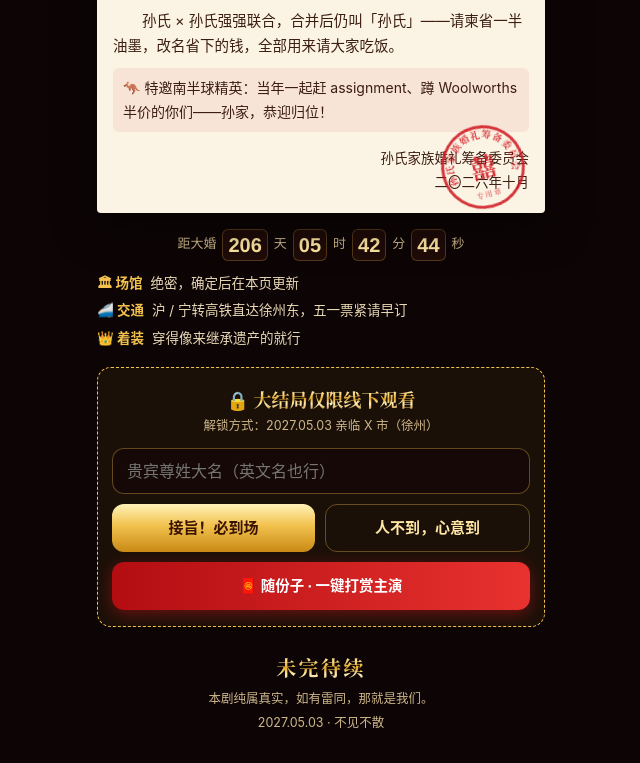
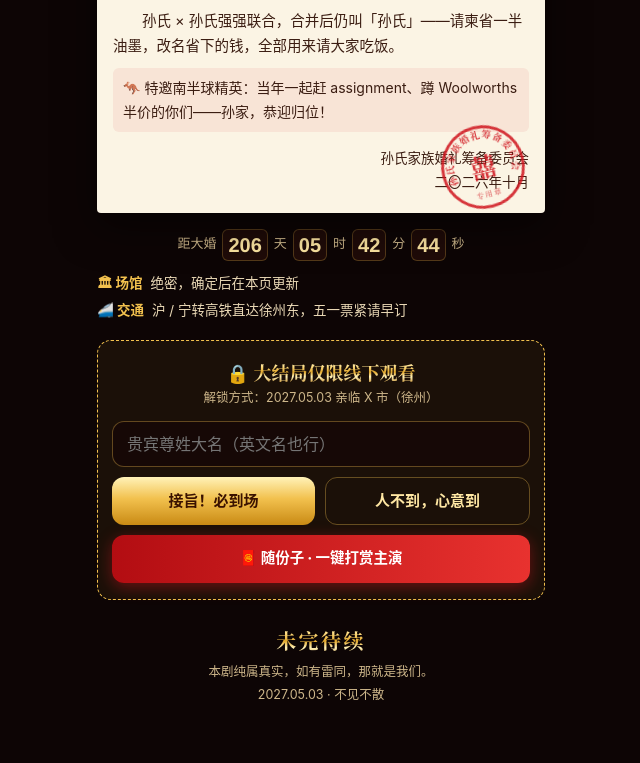
Before and after one commit to s848835083/sun-wedding, a plain HTML site: page index.html in a window 1280 px wide. Shown: the part 1169-1932 px from the top of the page, without its empty margins (319-959 px from the left). After the commit the page ends 1904 px from the top, so only its background shows below. Drawn offline with Linux system fonts and the light colour scheme.

Commit message:
去掉着装要求

```diff
--- a/index.html
+++ b/index.html
@@ -227,7 +227,6 @@ button{cursor:pointer;border:0;background:none}
   <ul class="notes rv">
     <li><b>🏛 场馆</b><span>绝密，确定后在本页更新</span></li>
     <li><b>🚄 交通</b><span>沪 / 宁转高铁直达徐州东，五一票紧请早订</span></li>
-    <li><b>👑 着装</b><span>穿得像来继承遗产的就行</span></li>
   </ul>
 
   <form class="rsvp rv" id="rsvp" autocomplete="off">
```
